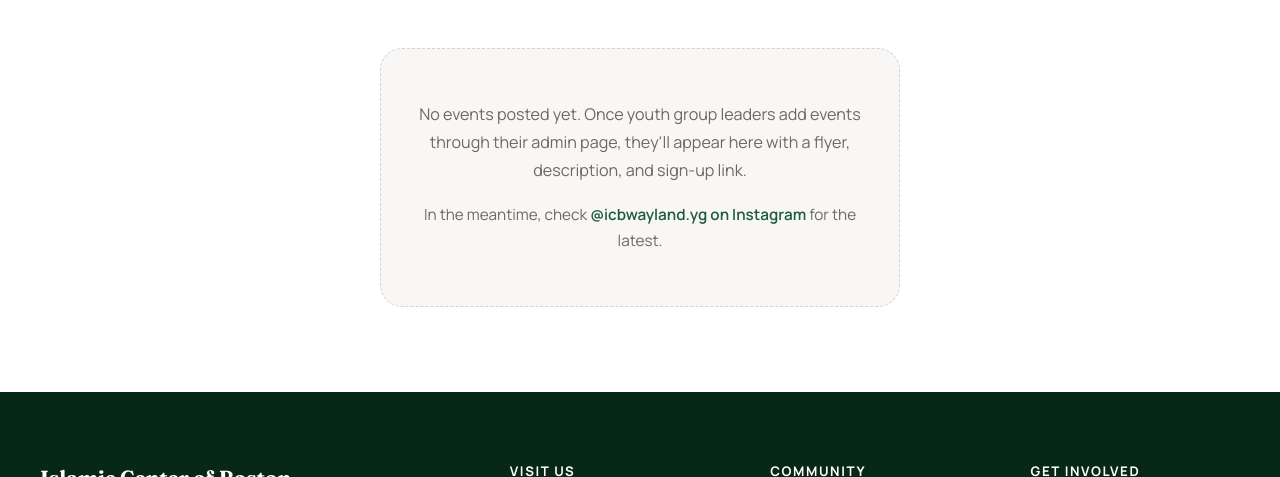
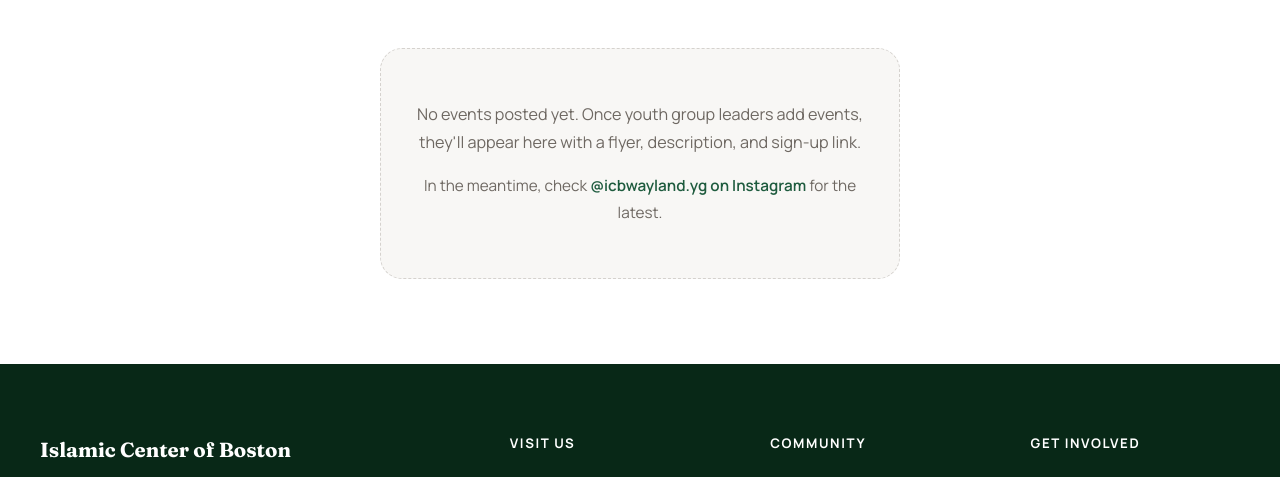
Before and after one commit to AstroCode12345/icb-website-redesign, a plain HTML site: page youth/index.html in a window 1280 px wide. Shown: the part 623-1100 px from the top of the page. Drawn offline with Linux system fonts and the light colour scheme.

Commit message:
Simplify youth events empty-state copy
Drop the "through their admin page" internal-process phrasing from
the public-facing empty state.

```diff
--- a/youth/index.html
+++ b/youth/index.html
@@ -79,7 +79,7 @@
         <div data-youth-events-container>
           <div style="max-width:520px;margin-inline:auto;text-align:center;padding:3rem 1.5rem;background:var(--gray-50);border-radius:var(--radius-lg);border:1px dashed var(--gray-300);">
             <p style="color:var(--gray-500);font-size:.95rem;">
-              No events posted yet. Once youth group leaders add events through their admin page, they&#39;ll appear here with a flyer, description, and sign-up link.
+              No events posted yet. Once youth group leaders add events, they&#39;ll appear here with a flyer, description, and sign-up link.
             </p>
             <p style="color:var(--gray-500);font-size:.9rem;margin-top:1rem;">
               In the meantime, check <a href="https://www.instagram.com/icbwayland.yg/" target="_blank" rel="noopener" style="color:var(--green-700);font-weight:600;">@icbwayland.yg on Instagram</a> for the latest.
```
